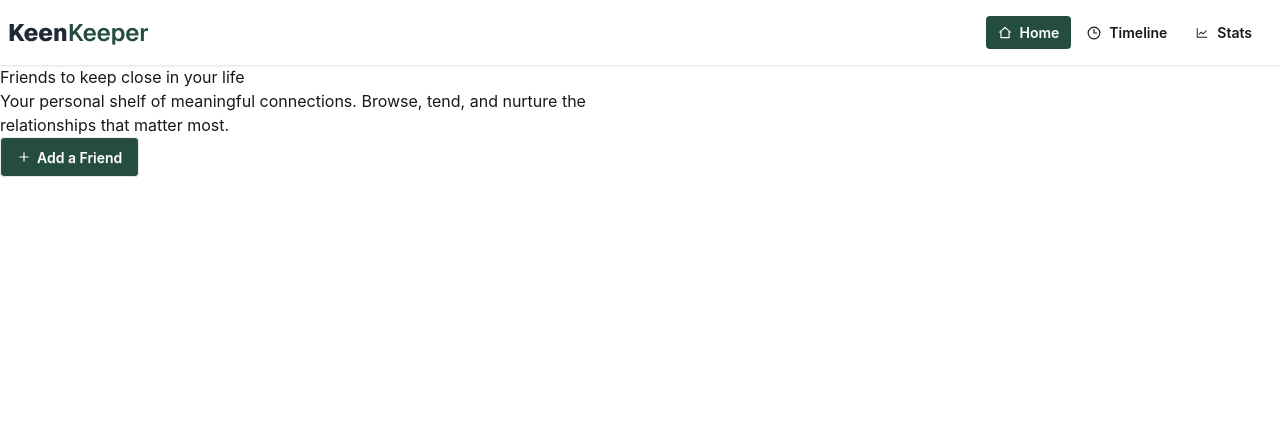
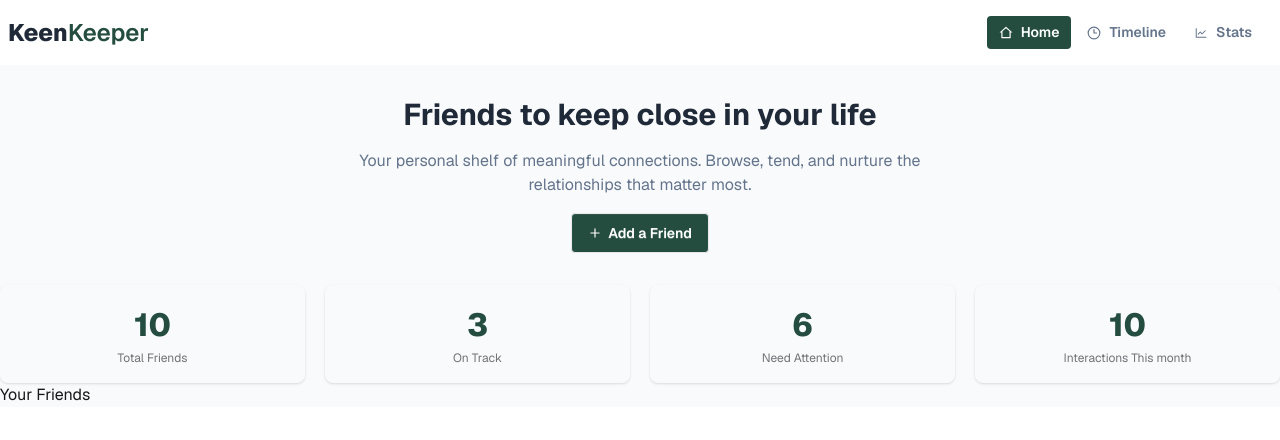
Before and after one commit to shariarislam-romim/Keen-Keeper, a React (Vite) app: page / in a window 1280 px wide. Shown: the top 440 px of the page. Built offline with nearby package versions, Linux system fonts and the light colour scheme.

Commit message:
added bannar component

```diff
--- /dev/null
+++ b/public/Friends.json
@@ -0,0 +1,98 @@
+[
+  {
+    "id": 1,
+    "name": "Ava Martinez",
+    "picture": "https://randomuser.me/api/portraits/women/12.jpg",
+    "email": "ava.martinez@example.com",
+    "days_since_contact": 18,
+    "status": "overdue",
+    "tags": ["college", "close friend"],
+    "bio": "Met during university orientation. Loves photography and weekend road trips.",
+    "goal": 14,
+    "next_due_date": "2026-05-25"
+  },
+  {
+    "id": 2,
+    "name": "Liam Carter",
+    "picture": "https://randomuser.me/api/portraits/men/22.jpg",
+    "email": "liam.carter@example.com",
+    "days_since_contact": 5,
+    "status": "on-track",
+    "tags": ["gym", "work buddy"],
+    "bio": "Workout partner from the local gym. Always shares fitness tips.",
+    "goal": 10,
+    "next_due_date": "2026-05-30"
+  },
+  {
+    "id": 3,
+    "name": "Sophia Nguyen",
+    "picture": "https://randomuser.me/api/portraits/women/31.jpg",
+    "email": "sophia.nguyen@example.com",
+    "days_since_contact": 22,
+    "status": "overdue",
+    "tags": ["designer", "creative"],
+    "bio": "Collaborated on freelance design projects. Enjoys digital art and coffee shops.",
+    "goal": 14,
+    "next_due_date": "2026-05-22"
+  },
+  {
+    "id": 4,
+    "name": "Ethan Brooks",
+    "picture": "https://randomuser.me/api/portraits/men/41.jpg",
+    "email": "ethan.brooks@example.com",
+    "days_since_contact": 2,
+    "status": "on-track",
+    "tags": ["gaming", "best friend"],
+    "bio": "Childhood friend who still joins online gaming sessions every weekend.",
+    "goal": 7,
+    "next_due_date": "2026-05-27"
+  },
+  {
+    "id": 5,
+    "name": "Mia Thompson",
+    "picture": "https://randomuser.me/api/portraits/women/45.jpg",
+    "email": "mia.thompson@example.com",
+    "days_since_contact": 11,
+    "status": "almost due",
+    "tags": ["travel", "photography"],
+    "bio": "Met during a backpacking trip in Thailand. Frequently exchanges travel ideas.",
+    "goal": 10,
+    "next_due_date": "2026-05-24"
+  },
+  {
+    "id": 6,
+    "name": "Noah Wilson",
+    "picture": "https://randomuser.me/api/portraits/men/56.jpg",
+    "email": "noah.wilson@example.com",
+    "days_since_contact": 30,
+    "status": "overdue",
+    "tags": ["startup", "mentor"],
+    "bio": "Former internship mentor who gives career and startup advice.",
+    "goal": 21,
+    "next_due_date": "2026-05-21"
+  },
+  {
+    "id": 7,
+    "name": "Isabella Rossi",
+    "picture": "https://randomuser.me/api/portraits/women/60.jpg",
+    "email": "isabella.rossi@example.com",
+    "days_since_contact": 6,
+    "status": "on-track",
+    "tags": ["music", "concert buddy"],
+    "bio": "Enjoys indie music festivals and collecting vinyl records.",
+    "goal": 14,
+    "next_due_date": "2026-06-01"
+  },
+  {
+    "id": 8,
+    "name": "Daniel Kim",
+    "picture": "https://randomuser.me/api/portraits/men/68.jpg",
+    "email": "daniel.kim@example.com",
+    "days_since_contact": 14,
+    "status": "almost due",
+    "tags": ["tech", "coding friend"],
+    "bio": "Met through a hackathon. Loves building side projects and discussing AI.",
+    "goal": 14,
+    "next_due_date": "2026-05-23"
+  }
+]
--- /dev/null
+++ b/src/component/home/AllFriendsCard/AllFriends.jsx
@@ -0,0 +1,11 @@
+
+
+const AllFriends = () => {
+    return (
+        <div>
+            <h1>Your Friends</h1>
+        </div>
+    );
+};
+
+export default AllFriends;
--- a/src/component/home/AllFrnds.jsx
+++ /dev/null
@@ -1,10 +0,0 @@
-
-const AllFrnds = () => {
-    return (
-        <div>
-
-        </div>
-    );
-};
-
-export default AllFrnds;
--- a/src/component/home/Banner.jsx
+++ b/src/component/home/Banner.jsx
@@ -1,14 +1,21 @@
 import { FiPlus } from "react-icons/fi";
+import '../../App.css'
 
 const Banner = () => {
     return (
         <div className="container mx-auto">
-            <div className=" items-center justify-center">
-                <h3>Friends to keep close in your life</h3>
-            <p>Your personal shelf of meaningful connections. Browse, tend, and nurture the <br />
-            relationships that matter most.</p>
-            <button className="btn text-white bg-[#244D3F]"><FiPlus />Add a Friend</button>
-            </div>
+        <div className="hero min-h-55">
+  <div className="hero-content text-center">
+    <div className="max-w">
+      <h1 className="text-3xl font-bold blue">Friends to keep close in your life</h1>
+      <p className="py-4 gray">
+        Your personal shelf of meaningful connections. Browse, tend, and nurture the <br />
+            relationships that matter most.
+      </p>
+      <button className="btn text-white bg-[#244D3F]"><FiPlus />Add a Friend</button>
+    </div>
+  </div>
+</div>
         </div>
     );
 };
--- /dev/null
+++ b/src/component/home/Count.jsx
@@ -0,0 +1,35 @@
+import '../../App.css'
+
+const Count = () => {
+    return (
+        <div className="grid grid-cols-2 lg:grid-cols-4 gap-5 text-center container mx-auto">
+            <div className="stats shadow">
+                <div className="stat">
+                    <h1 className="stat-value green">10</h1>
+                <p className="stat-desc">Total Friends</p>
+                </div>
+            </div>
+            <div className="stats shadow">
+                <div className="stat">
+                    <h1 className="stat-value green">3</h1>
+                <p className="stat-desc">On Track</p>
+                </div>
+            </div>
+            <div className="stats shadow">
+                <div className="stat">
+                    <h1 className="stat-value green">6</h1>
+                <p className="stat-desc">Need Attention</p>
+                </div>
+            </div>
+            <div className="stats shadow">
+                <div className="stat  place-items-center">
+                    <h1 className="stat-value green">10</h1>
+                <p className="stat-desc">Interactions This month</p>
+                </div>
+            </div>
+
+        </div>
+    );
+};
+
+export default Count;
--- a/src/pages/HomePage.jsx
+++ b/src/pages/HomePage.jsx
@@ -1,9 +1,13 @@
+import AllFriends from "../component/home/AllFriendsCard/AllFriends";
 import Banner from "../component/home/Banner";
+import Count from "../component/home/Count";
 
 const HomePage = () => {
     return (
-        <div>
+        <div className="bg-[#F8FAFC]">
             <Banner></Banner>
+            <Count></Count>
+            <AllFriends></AllFriends>
         </div>
     );
 };
```
